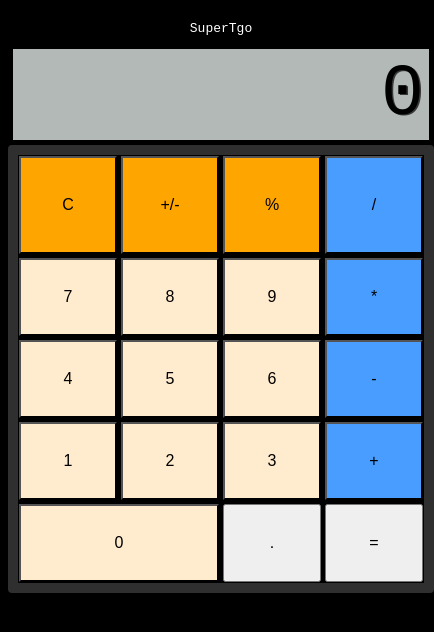
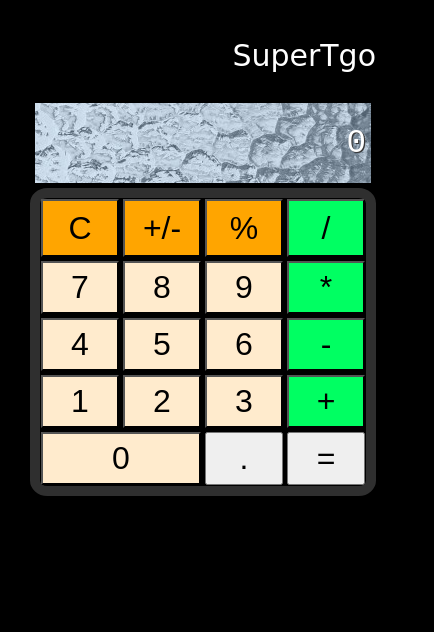
Before and after one commit to supertgo/calculator, a plain HTML site: page index.html in a window 390 px wide. Shown: the whole page, 434 px wide, since content can reach past the window. Drawn offline with Linux system fonts and the light colour scheme; a web font is replaced by a local one.

Commit message:
A little diferent of the last commit(almost nothing) and a responsive site for mobiles

```diff
--- a/style.css
+++ b/style.css
@@ -1,9 +1,14 @@
 body {
     background-color: black;
+    width: 100%;
+
 }
 html {
     text-align: center;
     font-family: monospace;
+    overflow-x: hidden;
+
+
 }
 
 #calculadora {
@@ -18,30 +23,54 @@ html {
 #container {
     background-color: black;
     border: 10px solid rgba(47,47,47,1);
-    border-radius: 4px;
+    border-radius: 5%;
     display: grid;
-    grid-template-columns: repeat(4, 100px);
-    grid-template-rows: minmax(100px, auto) repeat(4, 80px);
+    grid-template-columns: repeat(4, 80px);
+    grid-template-rows: minmax(60px, auto) repeat(4, 55px);
     gap: 2px;
 }
 
 #display {
     grid-column: 1 / -1;
-    background-color: #b2b9b7;
+    background-color: #18c3dabb;
     display: flex;
     flex-direction: column;
     justify-content: space-around;
     align-items: flex-end;
     padding: 5px;
-    font-size: 5.5em;
+    font-size: 2.5em;
     font-weight: initial;
+    height: 70px;
     text-shadow: 1.3px 1.3px #383838;
     margin: 5px;
+    background-image: url(/images/texturaVidroAzul.jpg);
+    backdrop-filter: blur(50px);
+    color: white;
 
 }
 input[type=button] {
     margin: 1px;
-    font-size: 1em;
+    font-size: 2em;
+    transition: all 0.7s;
+    outline: none;
+}
+
+.operandos:hover {
+    transform: scale(1.1);
+    border-color: #facc00;
+    box-shadow: 0 0 1rem #facc00;
+}
+
+.operadores:hover{
+    transform: scale(1.1);
+    border-color: rgb(170, 236, 104);
+    box-shadow: 0 0 2rem #b2da86;
+}
+
+.top:hover {
+    transform: scale(1.1);
+    border-color: rgb(255, 174, 0);
+    box-shadow: 0 0 2rem rgb(255, 174, 0);
 }
 
 .operandos {
@@ -49,7 +78,7 @@ input[type=button] {
 }
 
 .operadores {
-    background-color: rgb(72, 157, 255);
+    background-color: rgb(0, 255, 98);
 }
 
 .top {
@@ -62,4 +91,7 @@ input[type=button] {
 
 p {
     color: white;
+    text-align: right;
+    font-size: 30px;
+    font-family: 'Cedarville Cursive', cursive;
 }
```
